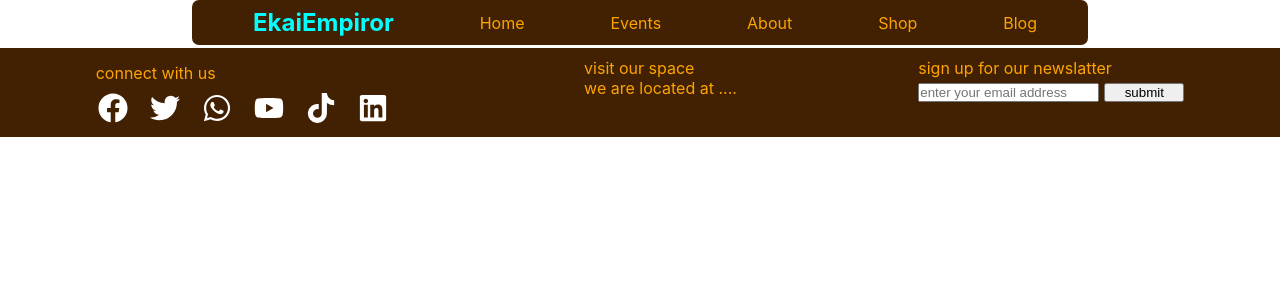
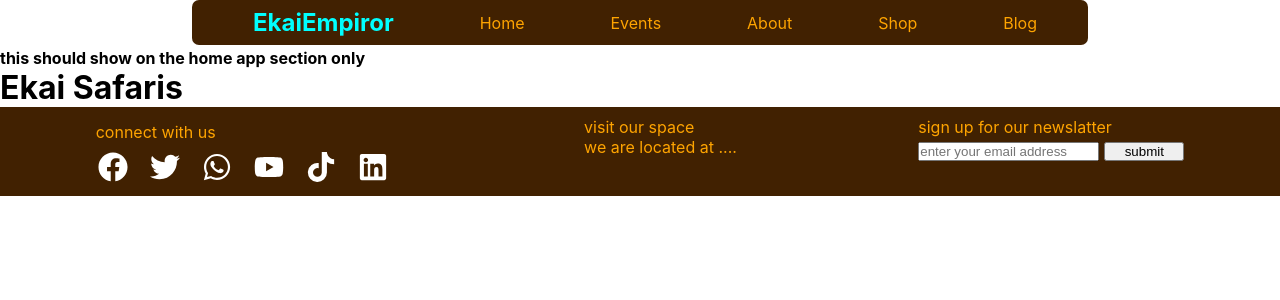
Before and after one commit to Kris-Ekiteles/ekai_empiror, a React (Create React App) app: page / in a window 1280 px wide. Shown: the top 300 px of the page. Built offline with nearby package versions, Linux system fonts and the light colour scheme.

Commit message:
nothing much! tests

```diff
--- a/src/App.js
+++ b/src/App.js
@@ -28,6 +28,10 @@ function App() {
         <Route path="/gallery" element={<Gallery />} />
         <Route path="/blog" element={<Blog />} />
       </Routes>
+      {/* the content here should only be shown in main app/home only */}
+
+     <h4>this should show on the home app section only</h4>
+      <h1>Ekai Safaris</h1>
 
       <Footer />
     </div>
```
